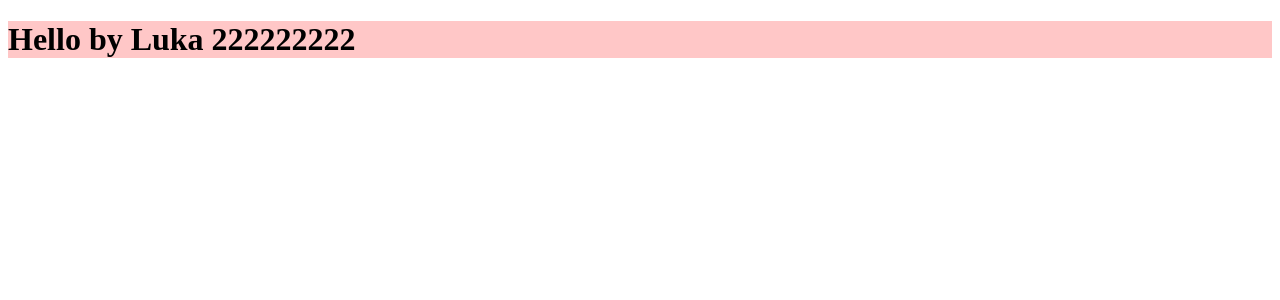
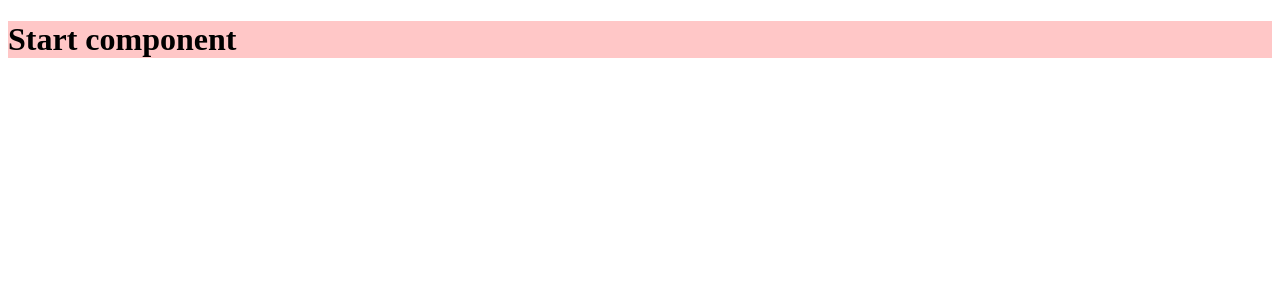
Before and after one commit to LukaSpoljar/Quiz, an Angular app in the folder Client/: page / in a window 1280 px wide. Shown: the top 300 px of the page. Built offline with nearby package versions, Linux system fonts and the light colour scheme.

Commit message:
Angular app initialization

```diff
--- a/Client/src/app/app.component.html
+++ b/Client/src/app/app.component.html
@@ -1,2 +1,2 @@
-<h1>Hello by Luka 222222222</h1>
+<h1>Start component</h1>
 <router-outlet></router-outlet>
```
